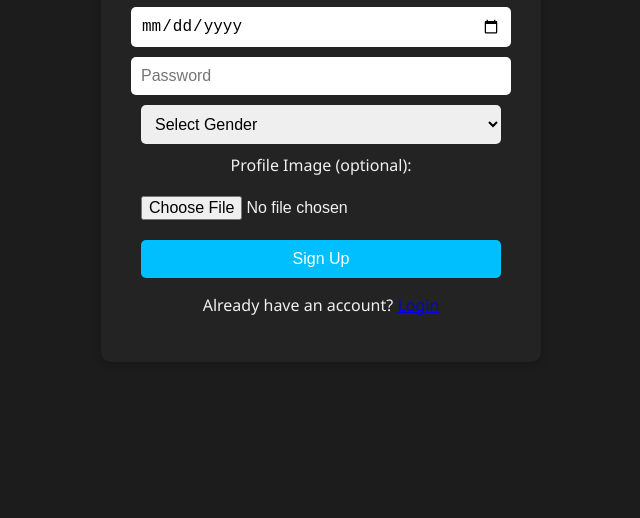
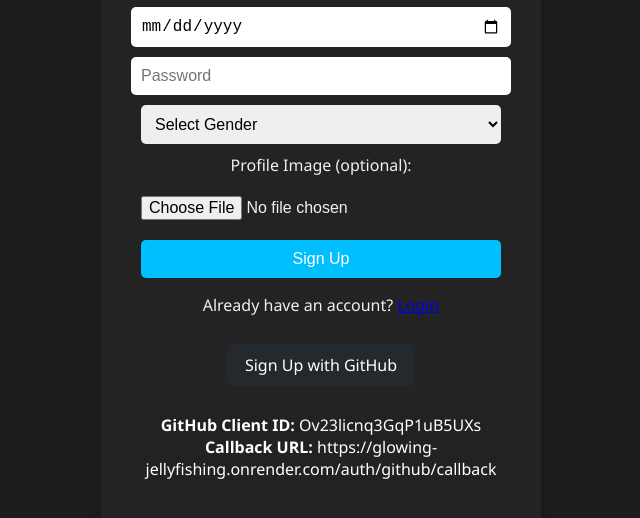
Before and after one commit to glowing-jellyfishing/glowingjellyfishes.github.io, a website: page glowing/public/signup.html in a window 1280 px wide. Shown: the part 204-722 px from the top of the page, without its empty margins (319-959 px from the left). Drawn offline with Linux system fonts and the light colour scheme.

Commit message:
Add more code.

```diff
--- a/glowing/public/signup.html
+++ b/glowing/public/signup.html
@@ -25,6 +25,13 @@
         </form>
         <p>Already have an account? <a href="login.html">Login</a></p>
         <div id="signupMessage"></div>
+        <div class="oauth-login">
+            <a href="/auth/github" class="github-btn">Sign Up with GitHub</a>
+            <div class="github-oauth-info" style="margin:16px 0; background:#222; color:#fff; padding:12px; border-radius:8px;">
+                <strong>GitHub Client ID:</strong> Ov23licnq3GqP1uB5UXs<br>
+                <strong>Callback URL:</strong> https://glowing-jellyfishing.onrender.com/auth/github/callback
+            </div>
+        </div>
     </div>
     <script src="signup.js"></script>
 </body>
```
Also changed, not shown: glowing/public/login.html (+4 -0 lines).
